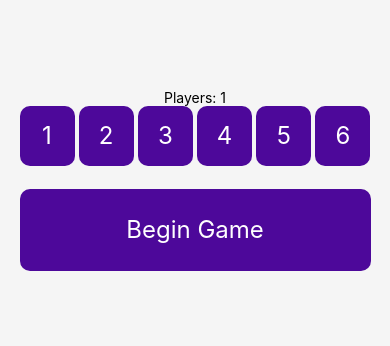
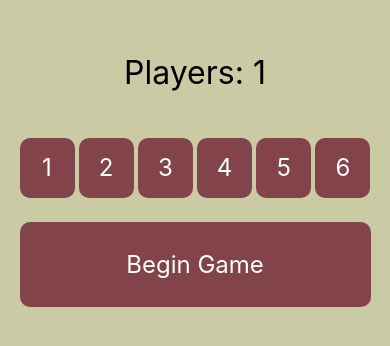
Before and after one commit to SethUllman/Oasis, a React Native app: screen / in a window 390 px wide. Shown: the part 242-588 px from the top of the page. Built offline with nearby package versions, Linux system fonts and the light colour scheme.

Commit message:
update home colors

```diff
--- a/src/components/gameScreen.js
+++ b/src/components/gameScreen.js
@@ -1,12 +1,11 @@
 import React from 'react';
 import {View, Text, StyleSheet} from 'react-native';
+import PlayerCounter from './playerCounter';
 
 const GameScreen = (props) => {
-  console.log(props);
   return(
     <View style={styles.view}>
-      <Text>Game Screen</Text>
-      <Text>{props.players}</Text>
+      <PlayerCounter />
     </View>
   );
 }
--- a/src/components/home.js
+++ b/src/components/home.js
@@ -10,7 +10,7 @@ const HomeScreen = (props) => {
 
   return (
     <View style={styles.root}>
-      <Text>Players: {players}</Text>
+      <Text style={{flex: 0.1, justifyContent: "center", alignItems: "center", fontSize: 32}}>Players: {players}</Text>
       <View style={{flex: 0.1, width: "90%", flexDirection: "row", justifyContent: "space-between"}}>
         <TouchableOpacity style={styles.players} onPress={() => {setPlayers(1)}}>
           <Text style={styles.text}>1</Text>
@@ -64,7 +64,7 @@ HomeScreen.options = {
       color: 'white'
     },
     background: {
-      color: '#4d089a'
+      color: "rgba(196, 161, 100, 1)"
     }
   }
 };
@@ -74,10 +74,10 @@ const styles = StyleSheet.create({
     flex: 1,
     alignItems: 'center',
     justifyContent: 'center',
-    backgroundColor: 'whitesmoke'
+    backgroundColor: 'rgba(202, 203, 165, 1)'
   },
   button: {
-    backgroundColor: '#4d089a',
+    backgroundColor: 'rgba(130, 68, 74, 1)',
     width: "90%",
     flex: 0.1,
     borderRadius: 10,
@@ -87,7 +87,7 @@ const styles = StyleSheet.create({
   players: {
     width: 55,
     height: 60,
-    backgroundColor: "#4d089a",
+    backgroundColor: "rgba(130, 68, 74, 1)",
     justifyContent: "center",
     alignItems: "center",
     borderRadius: 10
```
Also changed, not shown: src/components/playerCounter.js (added, +30 -0 lines).
